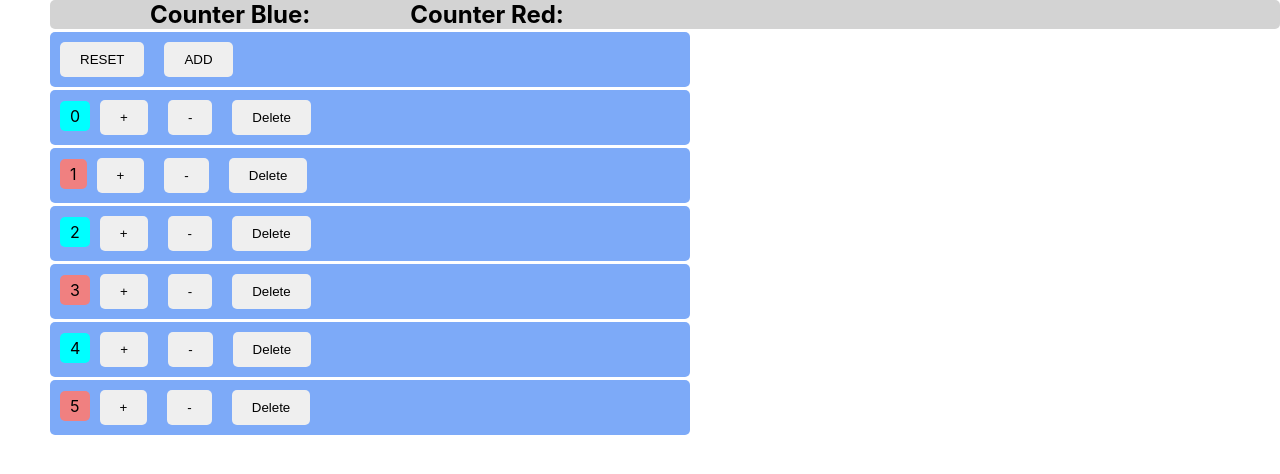
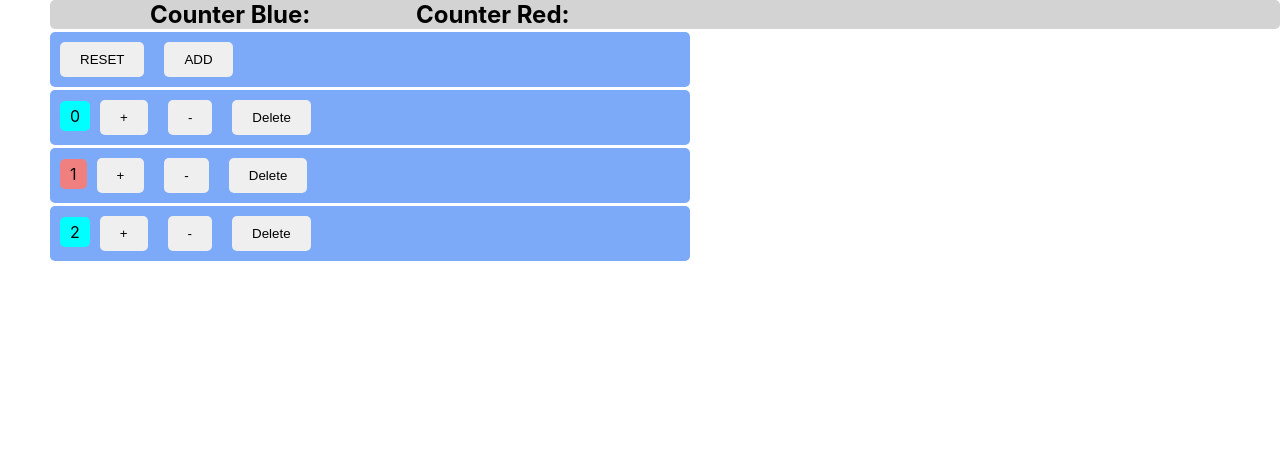
Before and after one commit to snieto10/sergiocounter, a React (Create React App) app: page / in a window 1280 px wide. Shown: the top 474 px of the page. Built offline with nearby package versions, Linux system fonts and the light colour scheme.

Commit message:
add navbar total count

```diff
--- a/src/App.js
+++ b/src/App.js
@@ -2,16 +2,69 @@ import React, { Component } from "react";
 import "./App.css";
 import NavBar from "./components/navBar";
 import Counters from "./components/counters";
-import Counter from "./components/counter";
 
 class App extends Component {
-  state = {};
+  state = {
+    counters: [
+      { id: 1, value: 0 },
+      { id: 2, value: 1 },
+      { id: 3, value: 2 },
+    ],
+  };
+
+  handleIncrement = (counter) => {
+    const counters = [...this.state.counters];
+    const index = counters.indexOf(counter);
+    counters[index] = { ...counter };
+    counters[index].value++;
+    this.setState({ counters });
+  };
+
+  handleDecrease = (counter) => {
+    const counters = [...this.state.counters];
+    const index = counters.indexOf(counter);
+    counters[index] = { ...counter };
+    counters[index].value--;
+    this.setState({ counters });
+  };
+
+  handleDelete = (counterId) => {
+    let counters = this.state.counters.filter((c) => c.id !== counterId);
+    this.setState({ counters });
+  };
+
+  handleAdd = () => {
+    let addCounters = this.state.counters;
+    let b = [
+      ...addCounters,
+      {
+        id: addCounters[addCounters.length - 1].id + 1,
+        value: addCounters[addCounters.length - 1].value + 1,
+      },
+    ];
+    this.setState({ counters: b });
+  };
+
+  handleReset = () => {
+    const counters = this.state.counters.map((c) => {
+      c.value = 0;
+      return c;
+    });
+    this.setState({ counters });
+  };
 
   render() {
     return (
       <React.Fragment>
         <NavBar />
-        <Counters />
+        <Counters
+          counters={this.state.counters}
+          onReset={this.handleReset}
+          onIncrement={this.handleIncrement}
+          onDecrease={this.handleDecrease}
+          onDelete={this.handleDelete}
+          onAdd={this.handleAdd}
+        />
       </React.Fragment>
     );
   }
--- a/src/components/counter.jsx
+++ b/src/components/counter.jsx
@@ -1,32 +1,21 @@
 import React, { Component } from "react";
 
 class Counter extends Component {
-  state = {
-    value: this.props.counter.value,
-  };
-
-  // constructor() {
-  //   super();
-  //   this.handleIncrement = this.handleIncrement.bind(this);
-  // }
-
-  handleIncrement = () => {
-    this.setState({ value: this.state.value + 1 });
-  };
-
-  handleDecrease = () => {
-    this.setState({ value: this.state.value - 1 });
-  };
-
   render() {
     return (
       <React.Fragment>
         <div className="counter-box">
-          <span className={this.getColor()}>{this.state.value}</span>
-          <button onClick={this.handleIncrement} className="button">
+          <span className={this.getColor()}>{this.props.counter.value}</span>
+          <button
+            onClick={() => this.props.onIncrement(this.props.counter)}
+            className="button"
+          >
             +
           </button>
-          <button onClick={this.handleDecrease} className="button">
+          <button
+            onClick={() => this.props.onDecrease(this.props.counter)}
+            className="button"
+          >
             -
           </button>
           <button
@@ -42,7 +31,7 @@ class Counter extends Component {
 
   getColor() {
     let classes = "number";
-    classes += this.state.value % 2 === 0 ? " blue" : " red";
+    classes += this.props.counter.value % 2 === 0 ? " blue" : " red";
     return classes;
   }
 }
--- a/src/components/counters.jsx
+++ b/src/components/counters.jsx
@@ -2,47 +2,23 @@ import React, { Component } from "react";
 import Counter from "./counter";
 
 class Counters extends Component {
-  state = {
-    counters: [
-      { id: 1, value: 0 },
-      { id: 2, value: 1 },
-      { id: 3, value: 2 },
-      { id: 4, value: 3 },
-      { id: 5, value: 4 },
-      { id: 6, value: 5 },
-    ],
-  };
-
-  handleDelete = (counterId) => {
-    let counters = this.state.counters.filter((c) => c.id !== counterId);
-    this.setState({ counters });
-  };
-
-  handleAdd = () => {
-    let addCounters = this.state.counters;
-    let b = [
-      ...addCounters,
-      {
-        id: addCounters[addCounters.length - 1].id + 1,
-        value: addCounters[addCounters.length - 1].value + 1,
-      },
-    ];
-    this.setState({ counters: b });
-  };
-
   render() {
     return (
       <React.Fragment>
         <header className="counter-box">
-          <button className="button">RESET</button>
-          <button onClick={this.handleAdd} className="button">
+          <button onClick={this.props.onReset} className="button">
+            RESET
+          </button>
+          <button onClick={this.props.onAdd} className="button">
             ADD
           </button>
         </header>
-        {this.state.counters.map((counter) => (
+        {this.props.counters.map((counter) => (
           <Counter
             key={counter.id}
-            onDelete={this.handleDelete}
+            onDelete={this.props.onDelete}
+            onIncrement={this.props.onIncrement}
+            onDecrease={this.props.onDecrease}
             counter={counter}
           />
         ))}
--- a/src/components/navBar.jsx
+++ b/src/components/navBar.jsx
@@ -5,7 +5,7 @@ class NavBar extends Component {
     return (
       <React.Fragment>
         <nav className="nav">
-          <h1 className="inline">Counter Blue:</h1>
+          <h1 className="inline">Counter Blue: </h1>
           <h1 className="inline">Counter Red: </h1>
         </nav>
       </React.Fragment>
```
